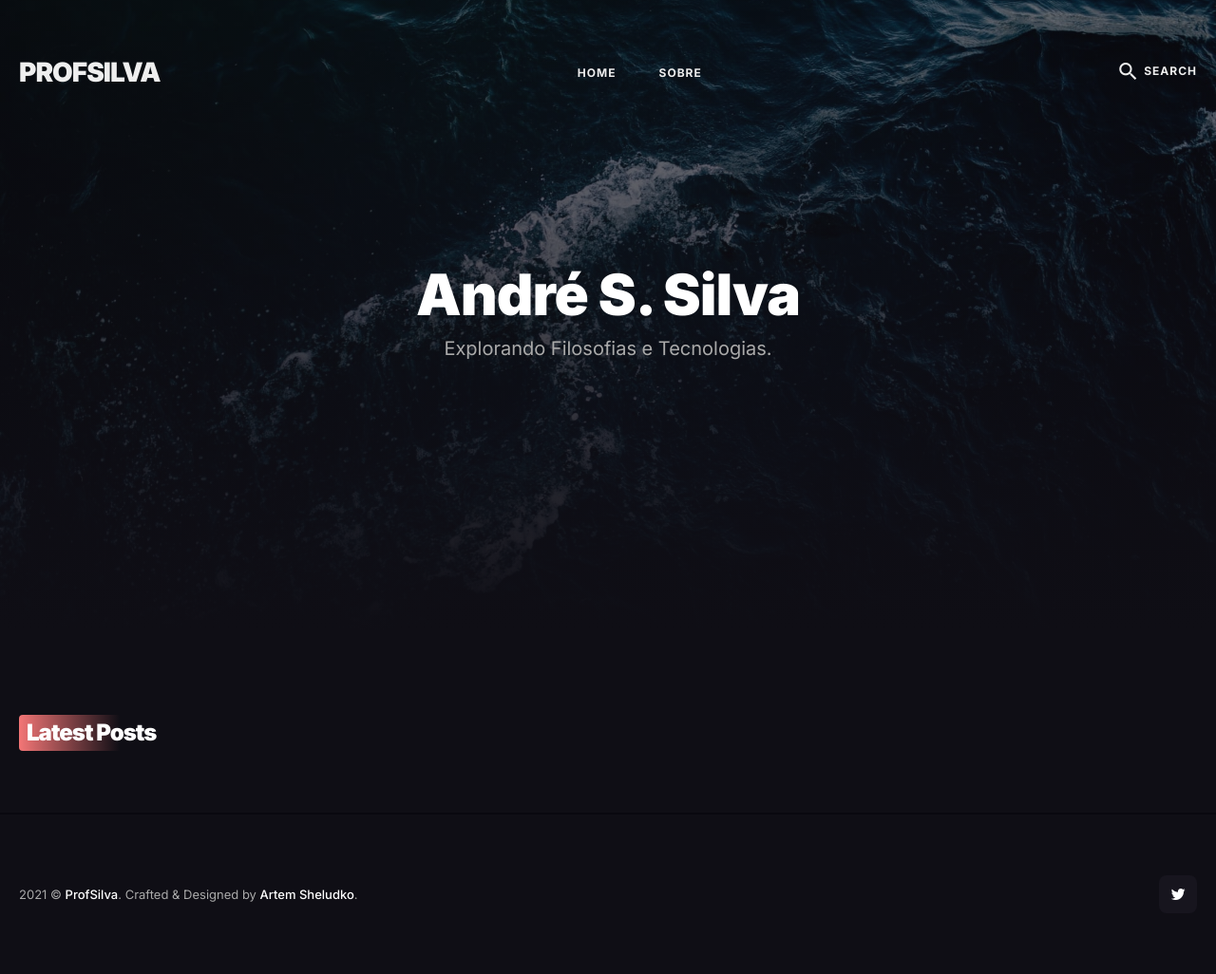
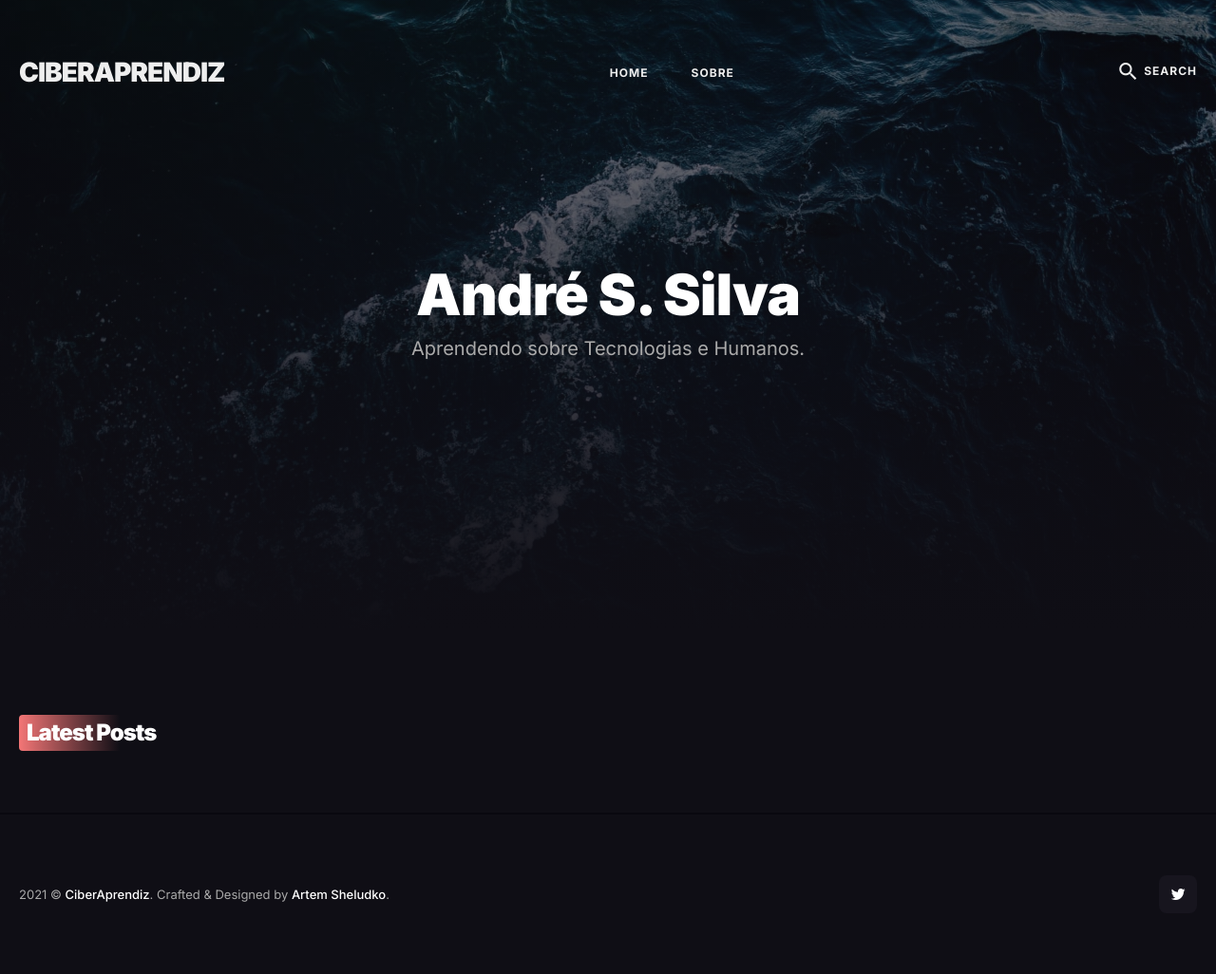
Before and after one commit to ciberaprendiz/ciberaprendiz.github.io, a Jekyll site: the page built from index.html, in a window 1280 px wide. Shown: the whole page at 95% size. Built offline with Jekyll 4.4.1, drawn with Linux system fonts in a browser that asks for light colours; nearby versions of some CDN libraries; the list of posts is cut into pages by our own code.

Commit message:
Mudando o nome do site

```diff
--- a/_config.yml
+++ b/_config.yml
@@ -1,10 +1,10 @@
 #-------------------------------
 # General Site Settings
-title: ProfSilva
+title: CiberAprendiz
 logo: # You can add own logo. For example '/images/logo.png'.
-description: ProfSilva – Explorando Filosofias e Tecnologia.
+description: CiberAprendiz – Aprendendo sobre Tecnologias e Humanos.
 baseurl: "" # The subpath of your site, e.g. /blog
-url: "http://profsilva.github.io" # The base hostname & protocol for your site, e.g. http://example.com
+url: "http://ciberaprendiz.github.io" # The base hostname & protocol for your site, e.g. http://example.com
 
 
 #-------------------------------
@@ -18,7 +18,7 @@ author:
 # Hero Settings
 hero:
   title: André S. Silva
-  description: Explorando Filosofias e Tecnologias.
+  description: Aprendendo sobre Tecnologias e Humanos.
   image: '/images/01.jpg'
 
 
```
